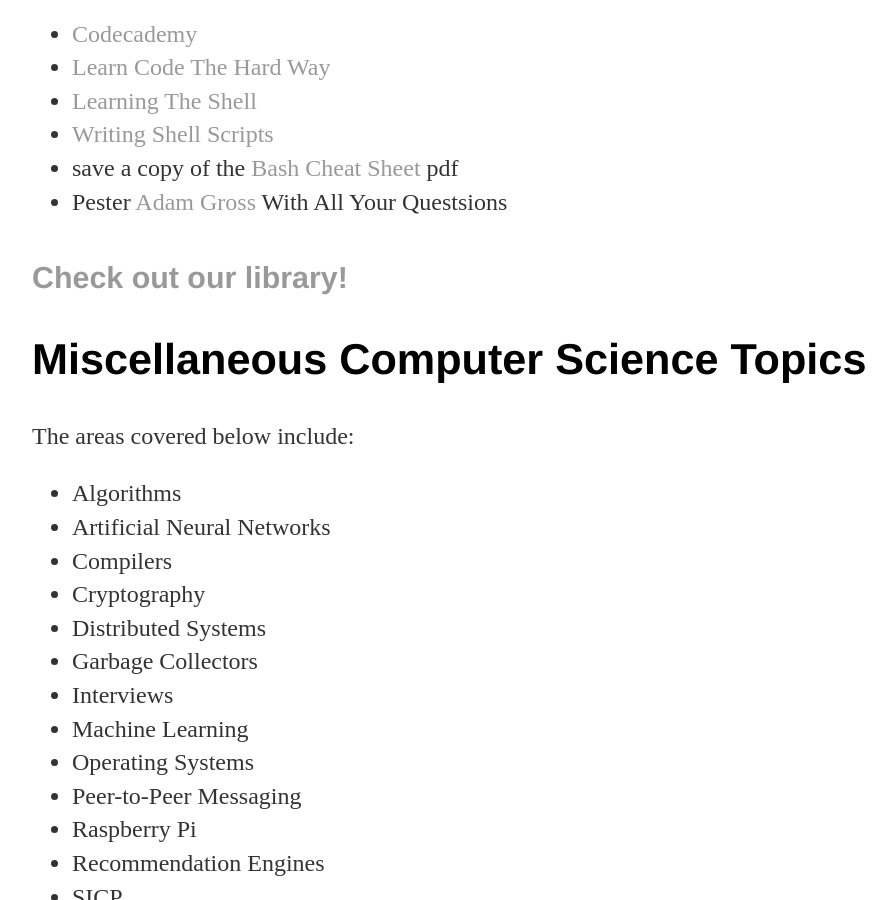
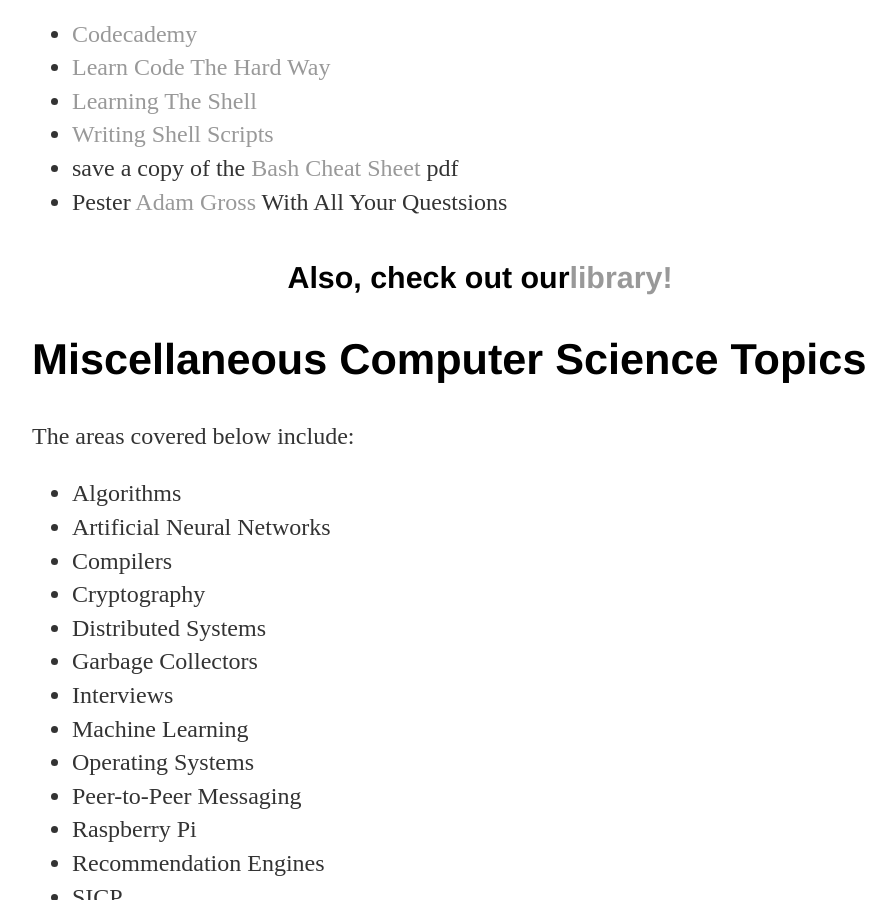
Before and after one commit to VandyApps/adamMgross.github.io, a Jekyll site: the page built from resources/index.html, in a window 1280 px wide and 900 px high, scrolled down 2755 px. Shown: the whole window, without its empty margins (160-1056 px from the left). Built offline with Jekyll 4.4.1, drawn with Linux system fonts in a browser that asks for light colours.

Commit message:
Automated commit message.

```diff
--- a/resources/index.html
+++ b/resources/index.html
@@ -63,7 +63,7 @@
                 <li>Pester <a href="mailto:adam.m.gross.1@vanderiblt.edu">Adam Gross</a> With All Your Questsions</li>
 				</ul>
 
-                <h4><a href="/library">Check out our library!</a></h4>
+                <center><h4>Also, check out our<a href="/library">library!</a></h4></center>
 
             <h2>Miscellaneous Computer Science Topics</h2>
             <p>The areas covered below include:</p>
```
